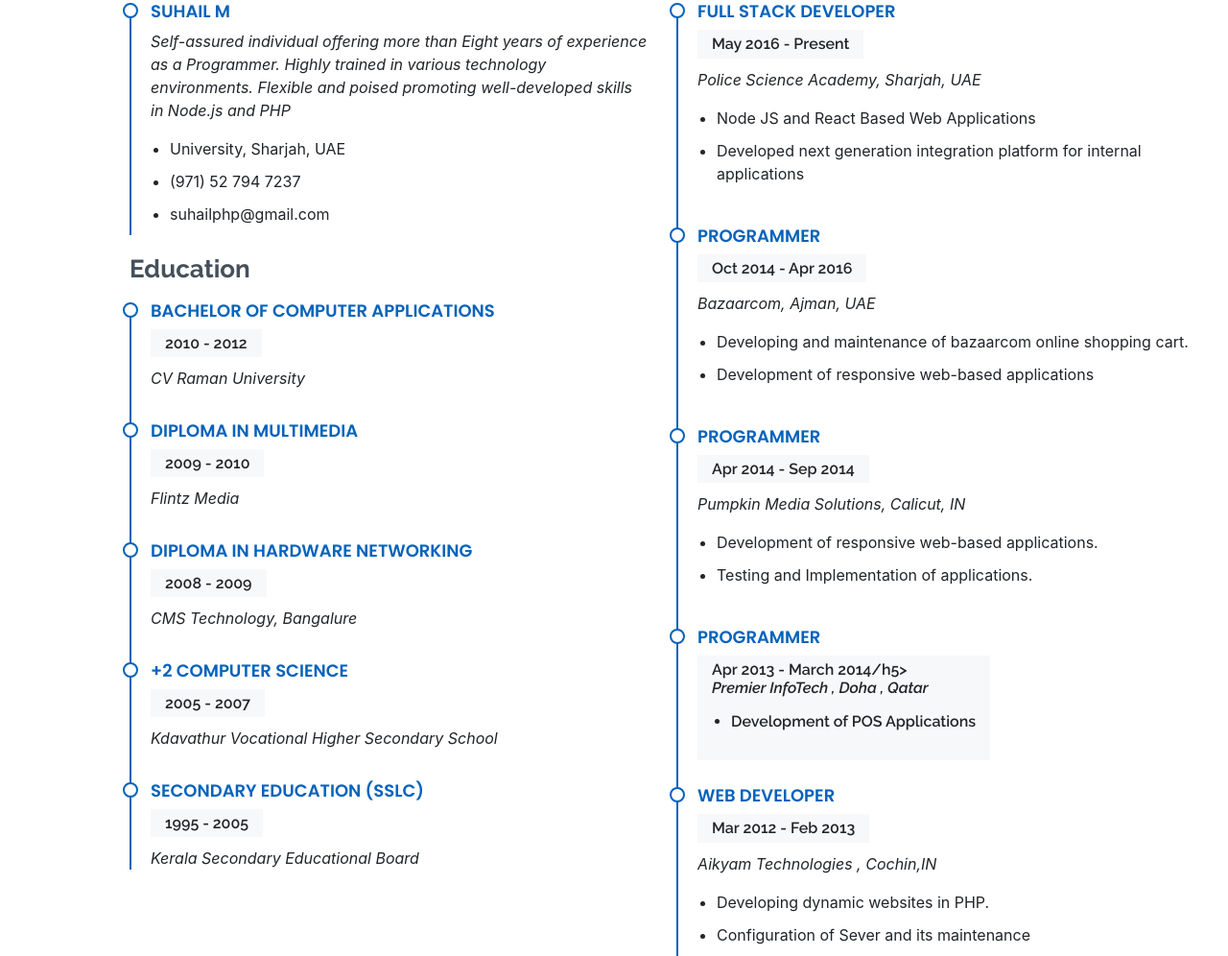
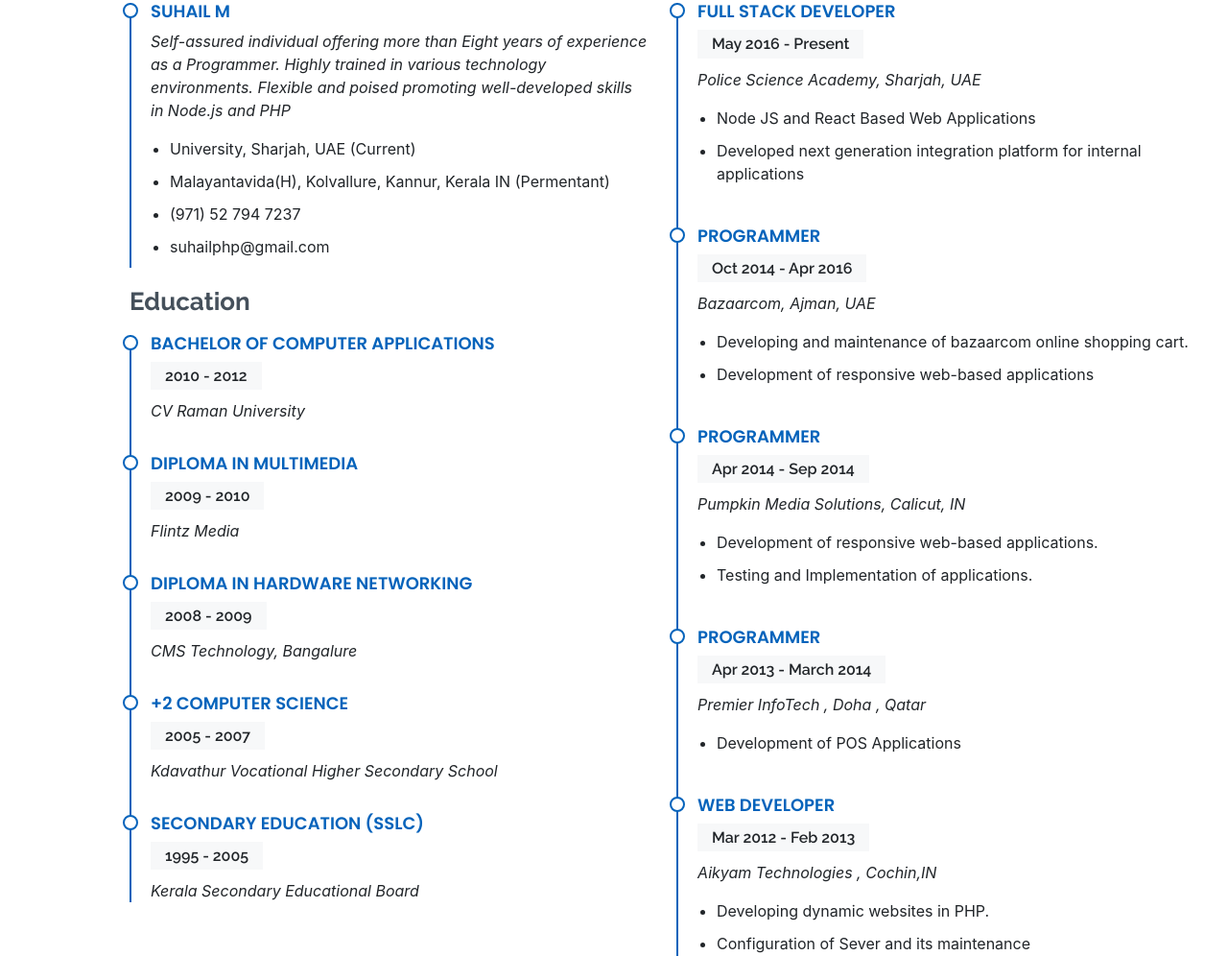
Before and after one commit to suhailphp/MyResume, a website with bundled scripts: page index.html in a window 1280 px wide. Shown: the part 2041-3037 px from the top of the page at 96% size. Built offline with nearby package versions, Linux system fonts and the light colour scheme.

Commit message:
address updated

```diff
--- a/index.html
+++ b/index.html
@@ -315,7 +315,10 @@
                   >
                 </p>
                 <ul>
-                  <li>University, Sharjah, UAE</li>
+                  <li>University, Sharjah, UAE (Current)</li>
+                  <li>
+                    Malayantavida(H), Kolvallure, Kannur, Kerala IN (Permentant)
+                  </li>
                   <li>(971) 52 794 7237</li>
                   <li>suhailphp@gmail.com</li>
                 </ul>
@@ -390,7 +393,7 @@
               </div>
               <div class="resume-item">
                 <h4>Programmer</h4>
-                <h5>Apr 2013 - March 2014/h5>
+                <h5>Apr 2013 - March 2014</h5>
                 <p><em>Premier InfoTech , Doha , Qatar</em></p>
                 <ul>
                   <li>Development of POS Applications</li>
```
